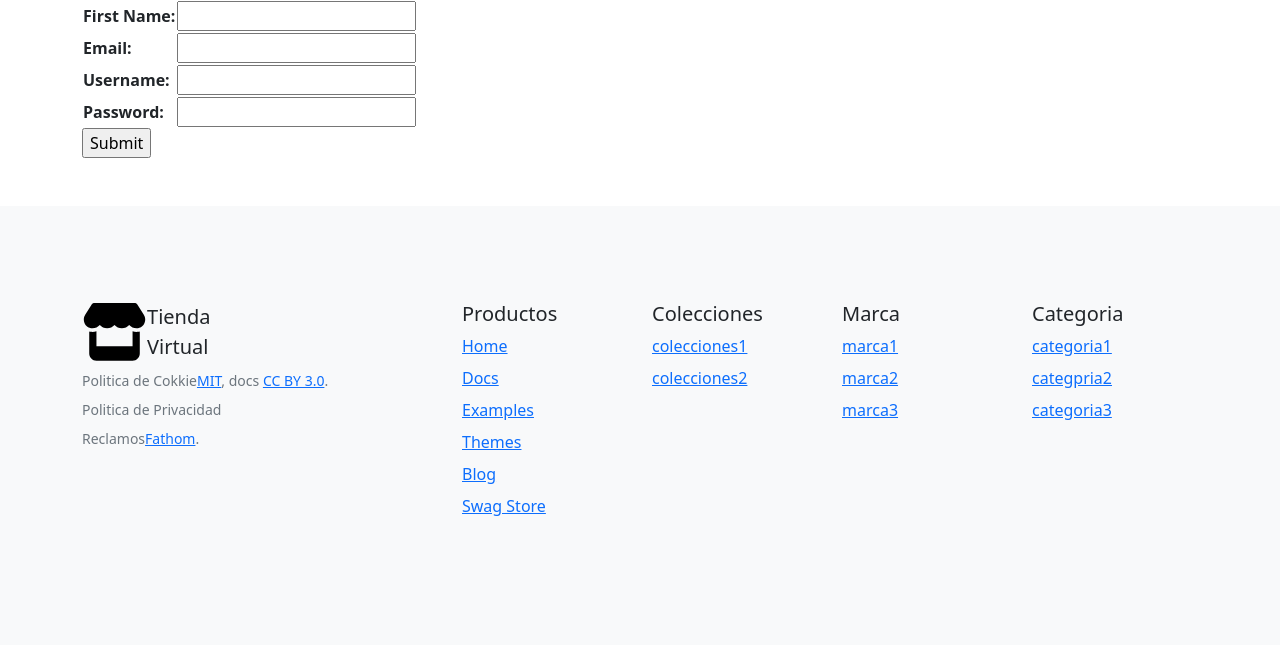
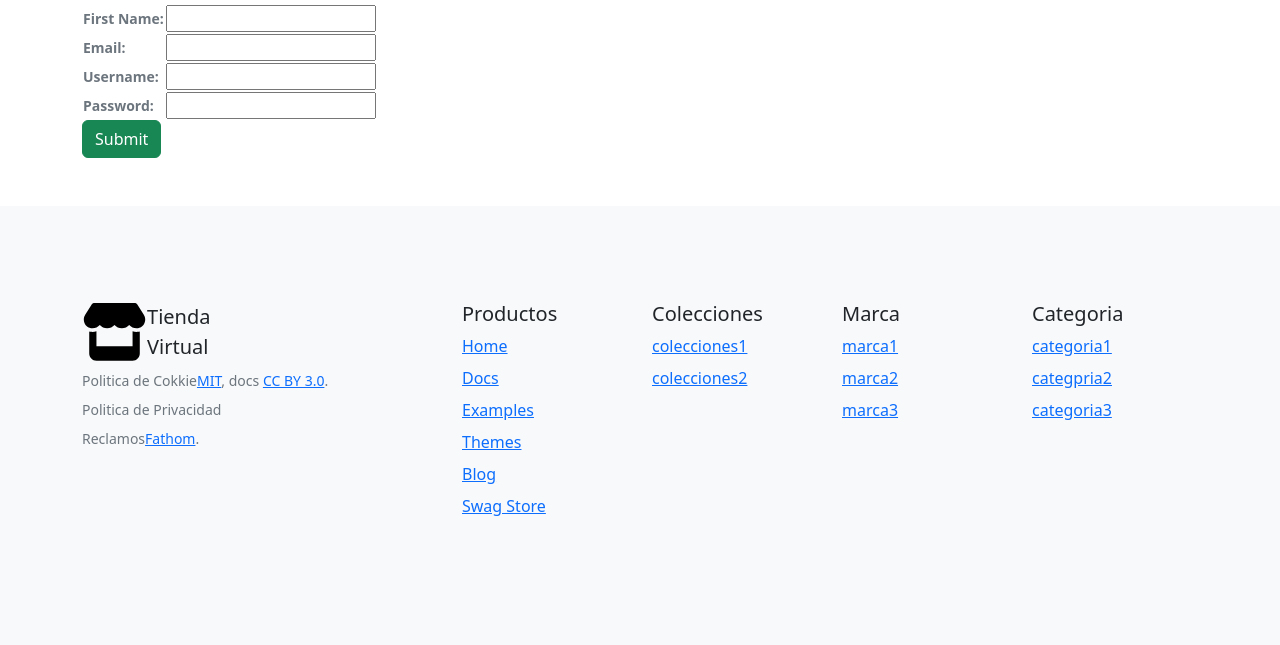
Before and after one commit to zambranoSoledad/djangoProject, a Django app: page /register in a window 1280 px wide. Shown: the part 112-757 px from the top of the page. Run offline with Django 4.2, Linux system fonts and the light colour scheme.

Commit message:
Prueba de estilo con boostrap

```diff
--- a/ecomerce/comerce/templates/register_user.html
+++ b/ecomerce/comerce/templates/register_user.html
@@ -3,11 +3,11 @@
 {% block titulo %} Link {% endblock %}
 
 {% block contenido %}
-<form action="{% url "register" %}" method="post">
+<form action="{% url "register" %}" method="post" class="form-text">
     {% csrf_token %}
     <table>
         {{user_form.as_table}}
     </table>
-     <input type="submit" value="Submit">
+     <input type="submit"  class="btn btn-success" value="Submit">
 </form>
 {% endblock %}
```
